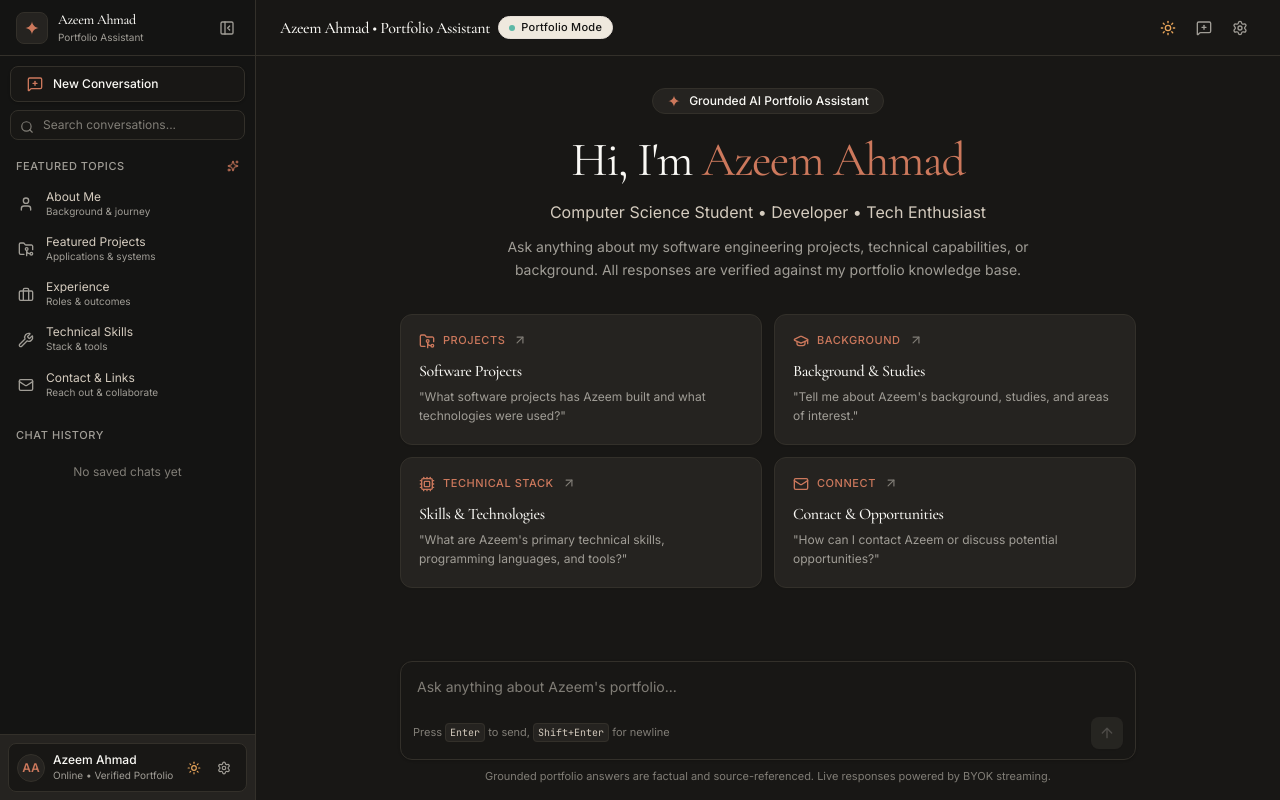
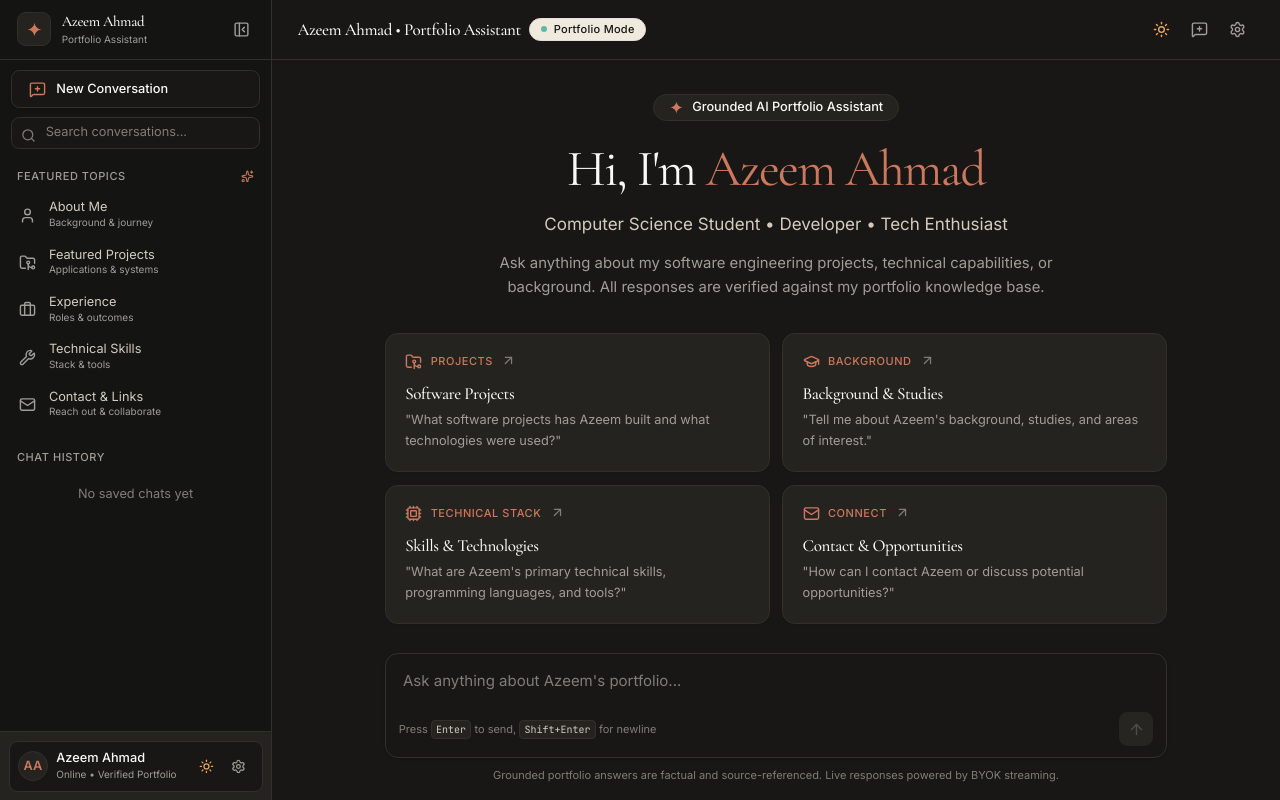
Before and after one commit to code-azeemahmad/code-azeemahmad.github.io, an Astro site: page / in a window 1280 px wide. Built offline with nearby package versions, Linux system fonts and the light colour scheme; Astro itself is replaced by a stand-in of ours.

Commit message:
style: increase base font size by 1px and refine message body scale for enhanced readability

```diff
--- a/src/components/chat/input/ChatComposer.tsx
+++ b/src/components/chat/input/ChatComposer.tsx
@@ -62,7 +62,7 @@ export function ChatComposer({
           placeholder={placeholder}
           disabled={disabled}
           rows={1}
-          className="w-full resize-none bg-transparent px-4 py-3.5 pr-14 text-sm text-ink placeholder:text-muted-soft focus:outline-none disabled:opacity-50 min-h-[48px] max-h-[180px] leading-relaxed"
+          className="w-full resize-none bg-transparent px-4 py-3.5 pr-14 text-[15px] text-ink placeholder:text-muted-soft focus:outline-none disabled:opacity-50 min-h-[50px] max-h-[180px] leading-relaxed"
           aria-label="Message input"
         />
 
--- a/src/components/chat/messages/MarkdownRenderer.tsx
+++ b/src/components/chat/messages/MarkdownRenderer.tsx
@@ -56,7 +56,7 @@ function isSafeUrl(url?: string): boolean {
 
 export function MarkdownRenderer({ content }: { content: string }) {
   return (
-    <div className="markdown-body space-y-2 text-sm leading-relaxed text-body transition-colors">
+    <div className="markdown-body space-y-2 text-[15px] leading-[1.65] text-body transition-colors">
       <ReactMarkdown
         remarkPlugins={[remarkGfm]}
         components={{
--- a/src/components/chat/messages/MessageItem.tsx
+++ b/src/components/chat/messages/MessageItem.tsx
@@ -38,7 +38,7 @@ export function MessageItem({ message }: MessageItemProps) {
 
       {/* Message Content Bubble */}
       <div
-        className={`relative max-w-[88%] sm:max-w-[82%] rounded-xl px-4.5 py-3.5 text-sm transition-all shadow-xs ${
+        className={`relative max-w-[88%] sm:max-w-[82%] rounded-xl px-4.5 py-3.5 text-[15px] transition-all shadow-xs ${
           isUser
             ? "border border-hairline bg-surface-card text-ink"
             : "border border-hairline bg-canvas text-body"
--- a/src/styles/global.css
+++ b/src/styles/global.css
@@ -81,7 +81,17 @@ html.light {
     border-color: var(--theme-hairline);
   }
 
-  html,
+  html {
+    /* Increased base font size by 1px (17px on desktop, 16px on mobile) for optimal editorial legibility */
+    font-size: 17px;
+  }
+
+  @media (max-width: 640px) {
+    html {
+      font-size: 16px;
+    }
+  }
+
   body {
     height: 100%;
     margin: 0;
```
